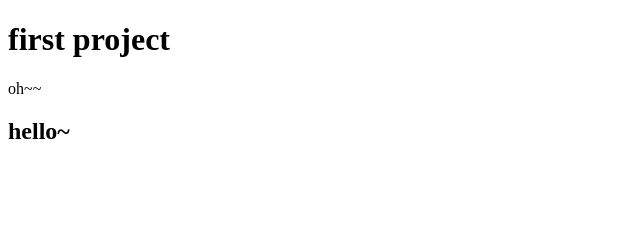
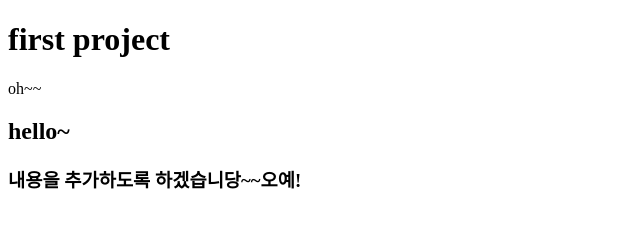
Before and after one commit to donysony/Javascript-project, a plain HTML site: page index.html in a window 1280 px wide. Shown: the whole page, without its empty margins (0-640 px from the left). Drawn offline with Linux system fonts and the light colour scheme.

Commit message:
second commit

```diff
--- a/index.html
+++ b/index.html
@@ -11,5 +11,6 @@
     <h1>first project</h1>
     <p>oh~~</p>
     <h2>hello~ </h2>
+    <h3>내용을 추가하도록 하겠습니당~~오예!</h3>
   </body>
 </html>
```
